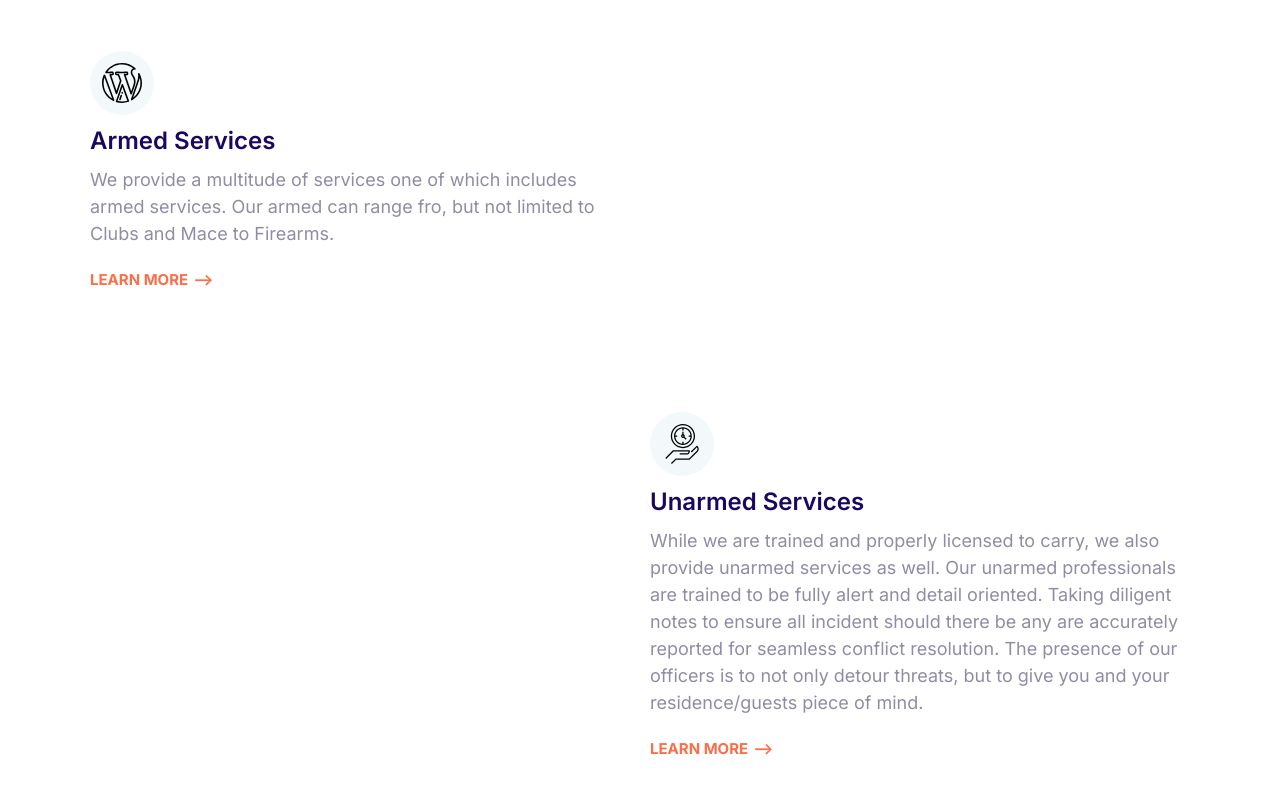
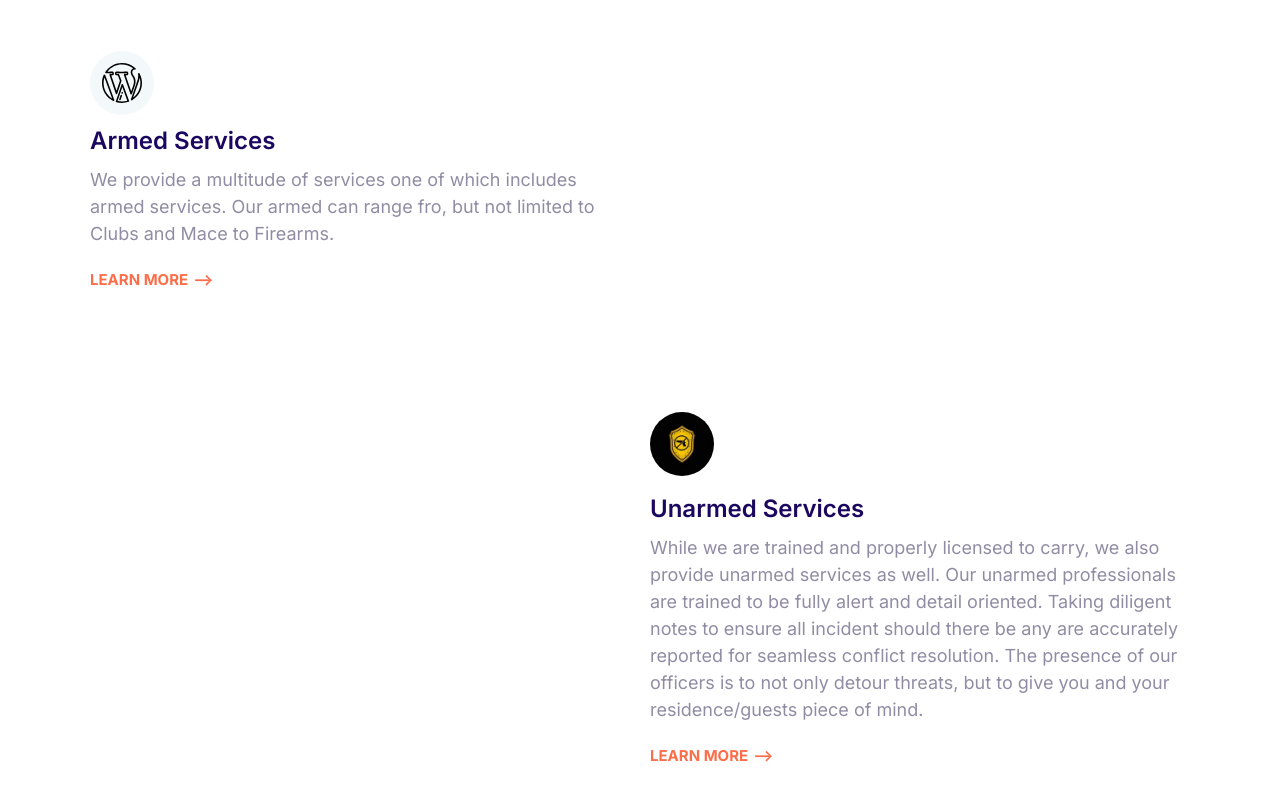
Before and after one commit to Stenio-Apollo/U.E.P, a plain HTML site: page index.html in a window 1280 px wide. Shown: the part 1752-2552 px from the top of the page. Drawn offline with nearby package versions, Linux system fonts and the light colour scheme.

Commit message:
Badge Element

```diff
--- a/css/styles.css
+++ b/css/styles.css
@@ -8,6 +8,9 @@
   --color-body-darker: #5c5577;
   --color-border: #ccc;
   --border-radius: 30px;
+}
+.badge__element {
+  border-radius: 50%;
 }
 
 *,
--- a/index.html
+++ b/index.html
@@ -160,9 +160,7 @@
       <article class="grid grid--1x2 feature">
         <div class="feature__content">
           <span class="icon-container">
-            <svg class="icon icon--primary">
-              <use xlink:href="images/sprite.svg#clock"></use>
-            </svg>
+            <img class="badge__element" src="images/unarmed.jpg" alt="">
           </span>
           <h3 class="feature__heading">Unarmed Services</h3>
           <p>
```
Also changed, not shown: css/style.css (added, +7 -0 lines), images/armed.jpg (added), images/event security.jpg (added), images/florida.jpg (added), images/mission.jpg (added), images/property.jpg (added), images/sprite.webp (added), images/unarmed.jpg (added), images/uniform.jpg (added), 1 other file.
